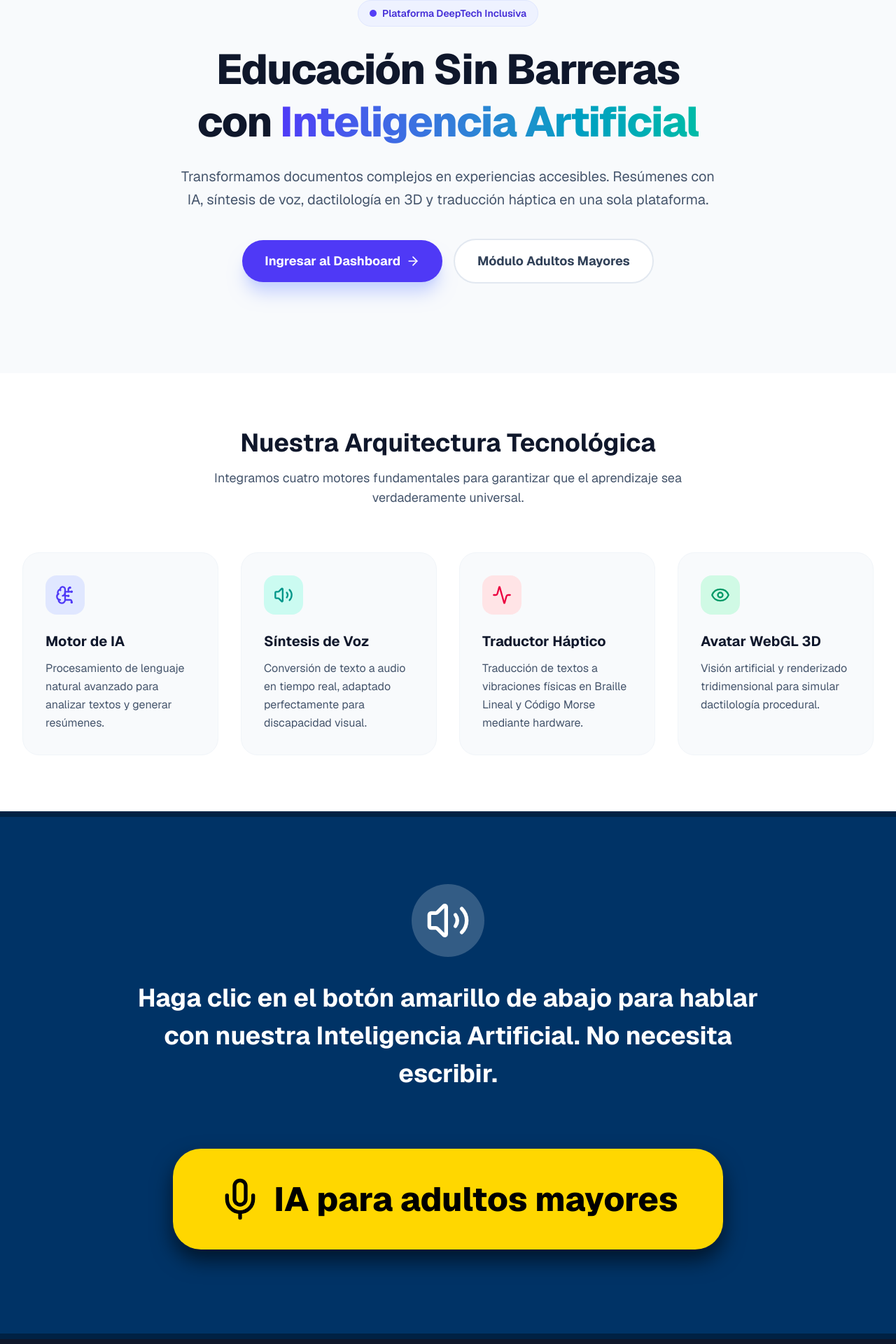
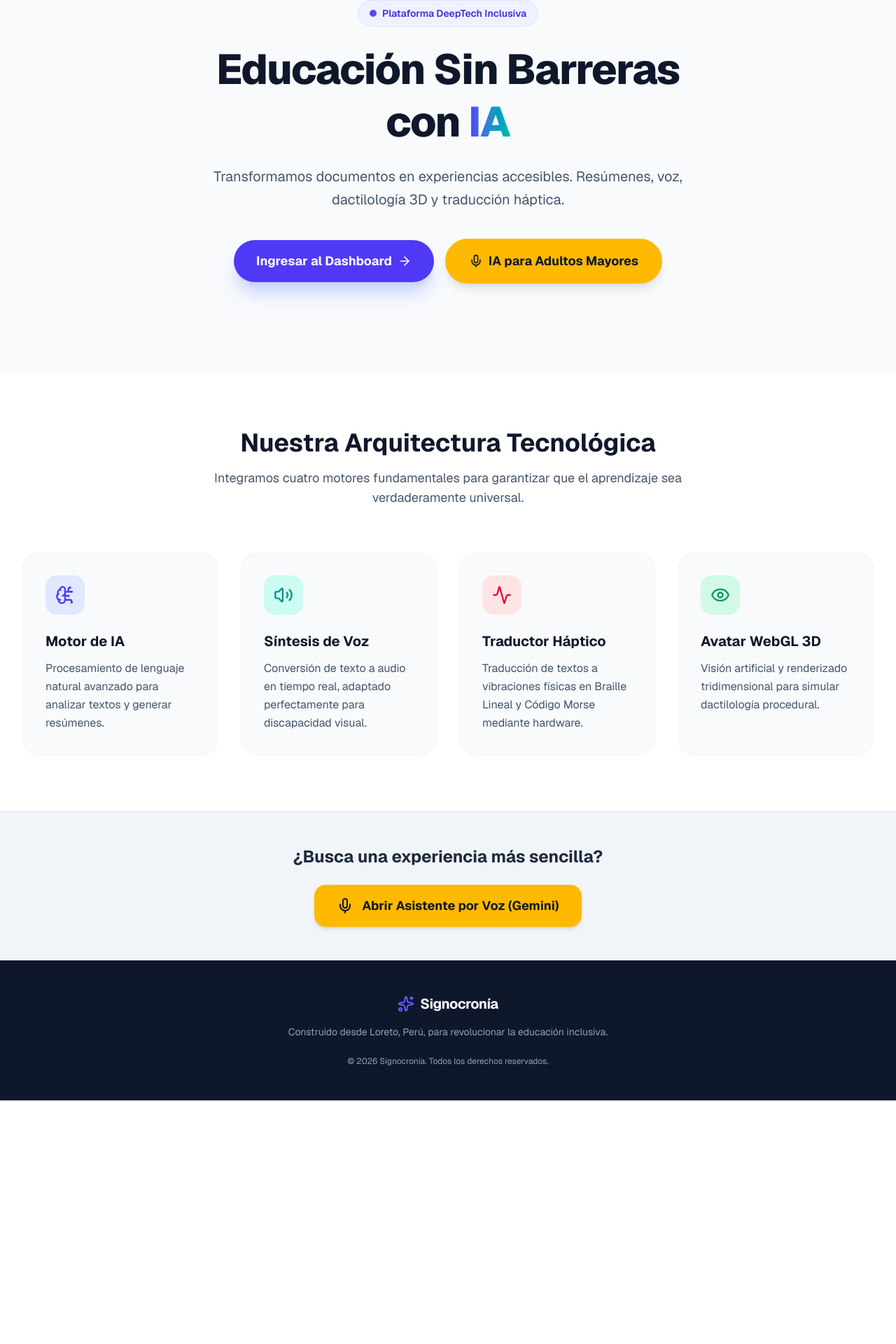
Before and after one commit to pybankai-prog/signocronia-mvp, a Next.js app: page / in a window 1280 px wide. Shown: the part 209-2129 px from the top of the page at 70% size. After the commit the page ends 1781 px from the top, so only its background shows below. Built offline with nearby package versions, Linux system fonts and the light colour scheme.

Commit message:
Boton simplificado de Gemini

```diff
--- a/app/page.tsx
+++ b/app/page.tsx
@@ -40,19 +40,9 @@ export default function LandingPage() {
 
         {isMobileMenuOpen && (
           <div className="md:hidden bg-white border-b border-slate-200 px-4 pt-2 pb-6 shadow-xl absolute w-full left-0">
-            <a
-              href="#caracteristicas"
-              onClick={() => setIsMobileMenuOpen(false)}
-              className="block text-slate-600 font-medium py-3 border-b border-slate-100"
-            >
-              Características
-            </a>
-            <Link href="/login" className="block text-indigo-600 font-bold py-3 mt-2 text-center">
-              Iniciar Sesión
-            </Link>
-            <Link href="/login" className="block bg-indigo-600 text-white text-center px-6 py-3.5 rounded-xl font-bold mt-3 shadow-md">
-              Comenzar Gratis Ahora
-            </Link>
+            <a href="#caracteristicas" onClick={() => setIsMobileMenuOpen(false)} className="block text-slate-600 font-medium py-3 border-b border-slate-100">Características</a>
+            <Link href="/login" className="block text-indigo-600 font-bold py-3 mt-2 text-center">Iniciar Sesión</Link>
+            <Link href="/login" className="block bg-indigo-600 text-white text-center px-6 py-3.5 rounded-xl font-bold mt-3 shadow-md">Comenzar Gratis Ahora</Link>
           </div>
         )}
       </header>
@@ -65,26 +55,31 @@ export default function LandingPage() {
               <span className="flex h-2.5 w-2.5 rounded-full bg-indigo-600 animate-pulse"></span>
               Plataforma DeepTech Inclusiva
             </div>
-
             <h1 className="text-4xl md:text-6xl font-extrabold tracking-tight text-slate-900 mb-6 leading-tight">
-              Educación Sin Barreras con <span className="text-transparent bg-clip-text bg-gradient-to-r from-indigo-600 to-teal-500">Inteligencia Artificial</span>
+              Educación Sin Barreras con <span className="text-transparent bg-clip-text bg-gradient-to-r from-indigo-600 to-teal-500">IA</span>
             </h1>
-
             <p className="text-lg md:text-xl text-slate-600 mb-10 leading-relaxed px-2 md:px-0">
-              Transformamos documentos complejos en experiencias accesibles. Resúmenes con IA, síntesis de voz, dactilología en 3D y traducción háptica en una sola plataforma.
+              Transformamos documentos en experiencias accesibles. Resúmenes, voz, dactilología 3D y traducción háptica.
             </p>
 
+            {/* BOTONES SIMPLIFICADOS */}
             <div className="flex flex-col sm:flex-row items-center justify-center gap-4 px-2 sm:px-0">
               <Link href="/login" className="w-full sm:w-auto bg-indigo-600 hover:bg-indigo-700 text-white px-8 py-4 rounded-xl md:rounded-full font-bold text-lg transition-all shadow-xl shadow-indigo-200 flex items-center justify-center gap-2">
                 Ingresar al Dashboard <ArrowRight className="w-5 h-5" />
               </Link>
-              <a href="#tercera-edad" className="w-full sm:w-auto bg-white hover:bg-slate-50 text-slate-700 border-2 border-slate-200 px-8 py-4 rounded-xl md:rounded-full font-bold text-lg transition-all flex items-center justify-center">
-                Módulo Adultos Mayores
+
+              {/* NUEVO BOTÓN DIRECTO A GEMINI */}
+              <a
+                href="https://gemini.google.com"
+                target="_blank"
+                rel="noopener noreferrer"
+                className="w-full sm:w-auto bg-amber-400 hover:bg-amber-500 text-slate-900 border-2 border-amber-400 px-8 py-4 rounded-xl md:rounded-full font-bold text-lg transition-all flex items-center justify-center shadow-lg"
+              >
+                <Mic className="w-5 h-5 mr-2" /> IA para Adultos Mayores
               </a>
             </div>
           </div>
         </div>
-        <div className="absolute top-1/2 left-1/2 -translate-x-1/2 -translate-y-1/2 w-[600px] h-[600px] md:w-[800px] md:h-[800px] bg-gradient-to-tr from-indigo-100 to-teal-50 rounded-full blur-3xl opacity-50 -z-10"></div>
       </section>
 
       {/* ---------------- CARACTERÍSTICAS ---------------- */}
@@ -131,28 +126,22 @@ export default function LandingPage() {
         </div>
       </section>
 
-      {/* ---------------- SECCIÓN TERCERA EDAD ---------------- */}
-      <section id="tercera-edad" className="bg-[#003366] py-24 border-y-8 border-[#002244]">
-        <div className="max-w-5xl mx-auto px-4 text-center">
-          <div className="flex justify-center mb-8">
-            <div className="bg-white/20 p-5 rounded-full">
-              <Volume2 className="w-16 h-16 text-white" />
-            </div>
-          </div>
-          <p className="text-white text-2xl md:text-4xl font-sans font-bold mb-14 leading-normal max-w-4xl mx-auto">
-            Haga clic en el botón amarillo de abajo para hablar con nuestra Inteligencia Artificial. No necesita escribir.
-          </p>
-          <div className="py-6 px-4">
-            <Link
-              href="/adultos-mayores"
-              className="inline-flex items-center justify-center gap-4 bg-[#FFD700] hover:bg-[#FFC000] text-black px-8 py-8 md:px-16 md:py-10 rounded-[2.5rem] font-sans font-extrabold text-2xl md:text-5xl transition-transform hover:scale-105 shadow-[0_15px_30px_rgba(0,0,0,0.6)] focus:ring-8 focus:ring-yellow-300 outline-none w-full md:w-auto"
-            >
-              <Mic className="w-10 h-10 md:w-16 md:h-16 text-black shrink-0" />
-              <span className="text-center">IA para adultos mayores</span>
-            </Link>
-          </div>
+      {/* ---------------- BANNER MINIMALISTA (Tercera Edad) ---------------- */}
+      <section className="bg-slate-100 py-12 border-t border-slate-200">
+        <div className="max-w-4xl mx-auto px-4 text-center">
+          <h2 className="text-2xl font-bold text-slate-800 mb-6">¿Busca una experiencia más sencilla?</h2>
+          <a
+            href="https://gemini.google.com"
+            target="_blank"
+            rel="noopener noreferrer"
+            className="inline-flex items-center justify-center gap-3 bg-amber-400 hover:bg-amber-500 text-slate-900 px-8 py-4 rounded-2xl font-bold text-lg transition-transform hover:scale-105 shadow-md"
+          >
+            <Mic className="w-6 h-6" />
+            Abrir Asistente por Voz (Gemini)
+          </a>
         </div>
       </section>
+
       {/* ---------------- FOOTER ---------------- */}
       <footer className="bg-slate-900 text-slate-400 py-12">
         <div className="max-w-7xl mx-auto px-4 text-center">
```
